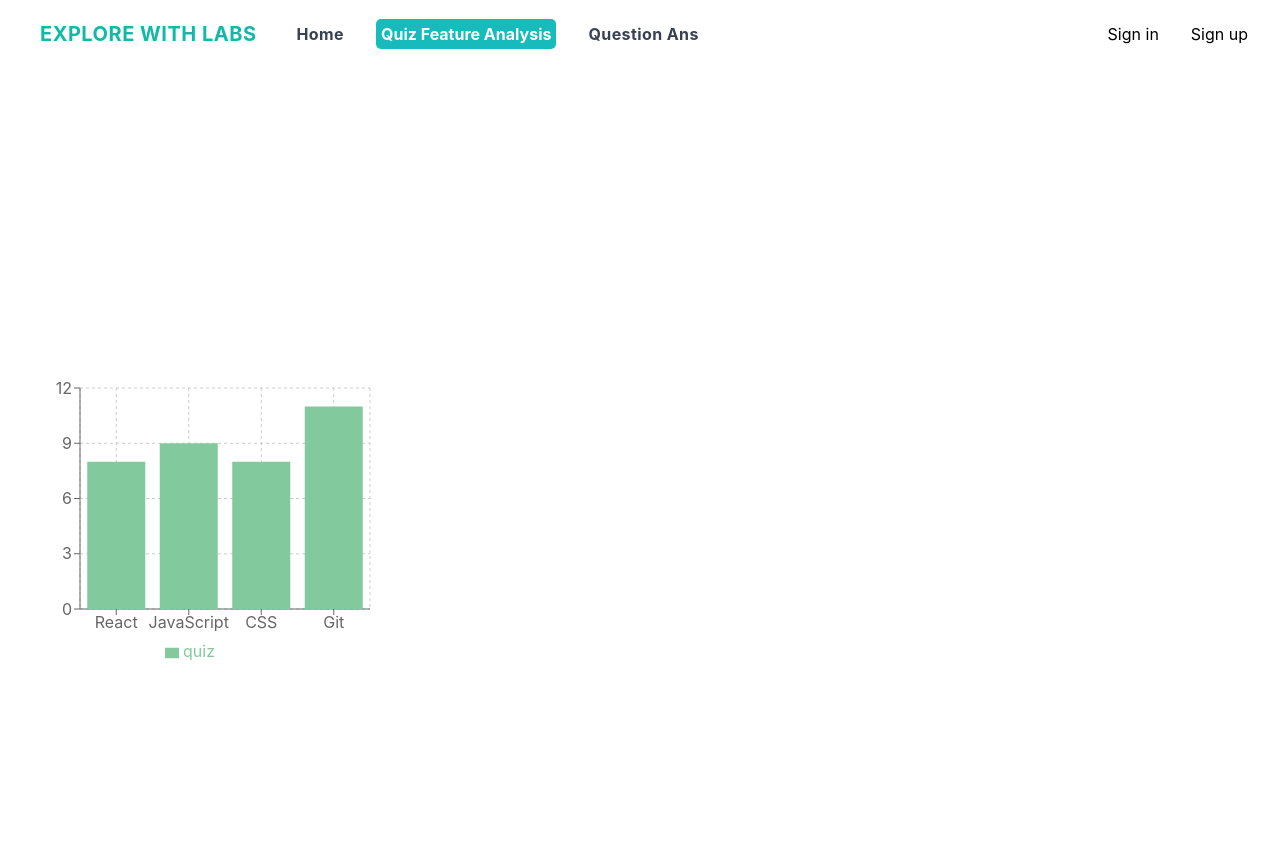
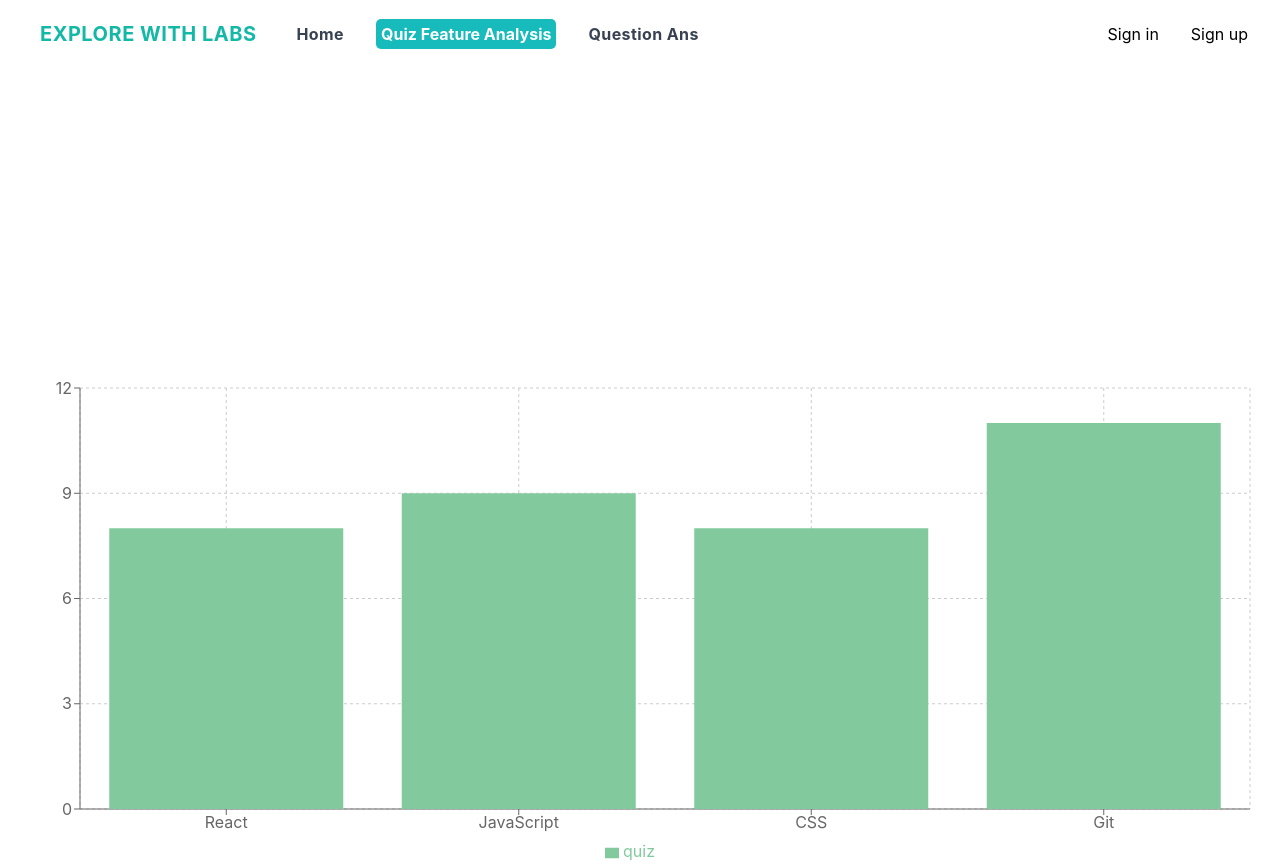
Before and after one commit to emon097/explore-with-labs, a React (Create React App) app: page /analysis in a window 1280 px wide. Before the commit the page ends 800 px from the top, so only its background shows below. Built offline with nearby package versions, Linux system fonts and the light colour scheme.

Commit message:
add-error

```diff
--- a/package.json
+++ b/package.json
@@ -3,6 +3,9 @@
   "version": "0.1.0",
   "private": true,
   "dependencies": {
+    "@fortawesome/fontawesome-svg-core": "^6.2.0",
+    "@fortawesome/free-solid-svg-icons": "^6.2.0",
+    "@fortawesome/react-fontawesome": "^0.2.0",
     "@testing-library/jest-dom": "^5.16.5",
     "@testing-library/react": "^13.4.0",
     "@testing-library/user-event": "^13.5.0",
--- a/src/App.js
+++ b/src/App.js
@@ -51,7 +51,7 @@
     },
     {
       path: "*",
-      element: <Error></Error>,
+      element: <div>erroe</div>,
     },
   ]);
   return (
--- a/src/components/Analysis/Analysis.js
+++ b/src/components/Analysis/Analysis.js
@@ -8,6 +8,7 @@
   CartesianGrid,
   Tooltip,
   Legend,
+  ResponsiveContainer,
 } from "recharts";
 
 const data = [
@@ -31,9 +32,8 @@
 export default function Analysis() {
   return (
     <div className="chart">
+      <ResponsiveContainer width="100%" height={500}>
         <BarChart
-        width={400}
-        height={300}
           data={data}
           margin={{
             top: 20,
@@ -50,6 +50,7 @@
 
           <Bar dataKey="quiz" stackId="a" fill="#82ca9d" />
         </BarChart>
+      </ResponsiveContainer>
     </div>
   );
 }
--- a/src/components/QuizPage/Mainquiz/Mainquiz.js
+++ b/src/components/QuizPage/Mainquiz/Mainquiz.js
@@ -1,6 +1,9 @@
 import React from "react";
 import { ToastContainer, toast } from "react-toastify";
 import "react-toastify/dist/ReactToastify.css";
+
+import { faEye } from "@fortawesome/free-solid-svg-icons";
+import { FontAwesomeIcon } from "@fortawesome/react-fontawesome";
 const Mainquiz = ({ quiestion }) => {
   const { correctAnswer, id, options, question } = quiestion;
   console.log(correctAnswer);
@@ -12,18 +15,24 @@
       toast.warning("This is Incorrect");
     }
   };
-
+  const ringans = (correctAnswer) => {
+    toast.info(`${correctAnswer}`);
+  };
   return (
     <div>
       <div className=" flex justify-center ">
         <p className="bg-emerald-600 p-5 rounded-xl font-bold text-white m-6 w-80">
           {question}
+          <FontAwesomeIcon
+            onClick={() => ringans(correctAnswer)}
+            icon={faEye}
+          ></FontAwesomeIcon>
         </p>
       </div>
       <div className="  ">
         <div>
           {options.map((op) => (
-            <div className="flex border justify-center">
+            <div className="flex items-center justify-center">
               <input
                 onClick={() => questionans(op)}
                 type="radio"
```
Also changed, not shown: 1 other file (tests, documents, lock files or other folders). Lines whose indentation alone changed are shown as unchanged.
